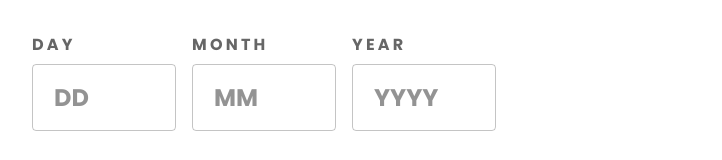
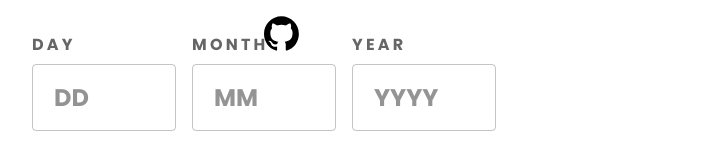
Before and after one commit to Jankela04/age-calculator, a React (Vite) app: page / in a window 1280 px wide. Shown: the top 160 px of the page, without its empty margins (376-1098 px from the left). Built offline with nearby package versions, Linux system fonts and the light colour scheme.

Commit message:
add github link

```diff
--- a/src/App.tsx
+++ b/src/App.tsx
@@ -1,7 +1,41 @@
 import { AgeCalculator } from "@/features/AgeCalculator";
+import { Box, Link } from "@mui/material";
 
 function App() {
-    return <AgeCalculator />;
+  const styles = {
+    github: {
+      position: "fixed",
+      top: 0,
+      left: "50%",
+      pt: 2,
+    },
+  };
+  return (
+    <>
+      <Box sx={styles.github}>
+        <Link
+          href="https://github.com/jankela04/age-calculator"
+          target="_blank"
+          rel="noopener noreferrer"
+        >
+          <svg
+            width="35"
+            viewBox="0 0 98 96"
+            height="35"
+            xmlns="http://www.w3.org/2000/svg"
+          >
+            <path
+              fillRule="evenodd"
+              clipRule="evenodd"
+              d="M48.854 0C21.839 0 0 22 0 49.217c0 21.756 13.993 40.172 33.405 46.69 2.427.49 3.316-1.059 3.316-2.362 0-1.141-.08-5.052-.08-9.127-13.59 2.934-16.42-5.867-16.42-5.867-2.184-5.704-5.42-7.17-5.42-7.17-4.448-3.015.324-3.015.324-3.015 4.934.326 7.523 5.052 7.523 5.052 4.367 7.496 11.404 5.378 14.235 4.074.404-3.178 1.699-5.378 3.074-6.6-10.839-1.141-22.243-5.378-22.243-24.283 0-5.378 1.94-9.778 5.014-13.2-.485-1.222-2.184-6.275.486-13.038 0 0 4.125-1.304 13.426 5.052a46.97 46.97 0 0 1 12.214-1.63c4.125 0 8.33.571 12.213 1.63 9.302-6.356 13.427-5.052 13.427-5.052 2.67 6.763.97 11.816.485 13.038 3.155 3.422 5.015 7.822 5.015 13.2 0 18.905-11.404 23.06-22.324 24.283 1.78 1.548 3.316 4.481 3.316 9.126 0 6.6-.08 11.897-.08 13.526 0 1.304.89 2.853 3.316 2.364 19.412-6.52 33.405-24.935 33.405-46.691C97.707 22 75.788 0 48.854 0z"
+              fill="#000"
+            />
+          </svg>
+        </Link>
+      </Box>
+      <AgeCalculator />
+    </>
+  );
 }
 
 export default App;
```
